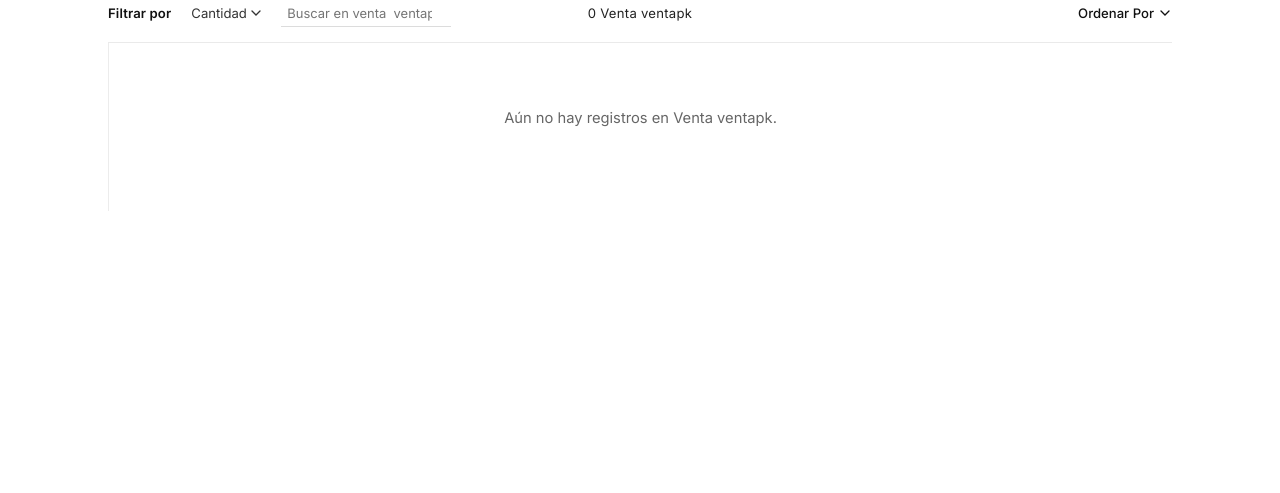
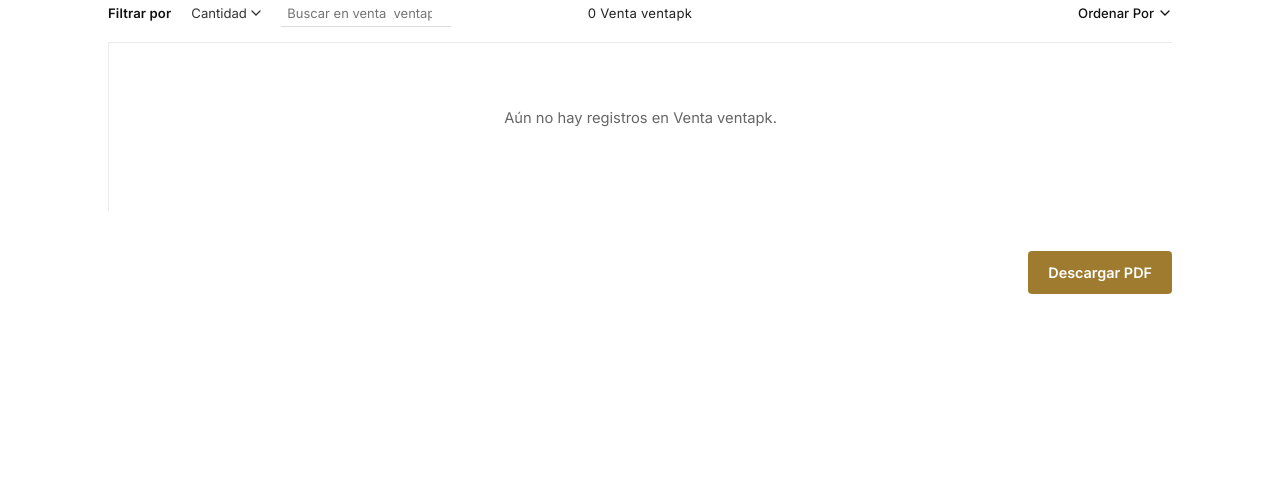
Before and after one commit to XimenaArias182/erp-dandelion-star, a Django app: template ventas/templates/ventas/detalle.html in a window 1280 px wide. Shown: the part 216-709 px from the top of the page. Run offline with Django 4.2, Linux system fonts and the light colour scheme; the template is opened without the code that fills it, so the values that code supplies are empty; data comes from the database, SQL or seed files in the repository; parts of the project's set-up code (start-up, migrations or seed data) failed here and were passed over.

Commit message:
Ubicar boton Descargar PDF en la esquina inferior derecha

```diff
--- a/ventas/templates/ventas/detalle.html
+++ b/ventas/templates/ventas/detalle.html
@@ -542,6 +542,10 @@
         </div>
         {% endfor %}
     </div>
+
+    <div class="ds-pdf-bottom-bar">
+        <a href="{% url 'ventas:pdf' venta.pk %}" class="ds-btn-pdf-primary">Descargar PDF</a>
+    </div>
 </div>
 
 <script>
```
